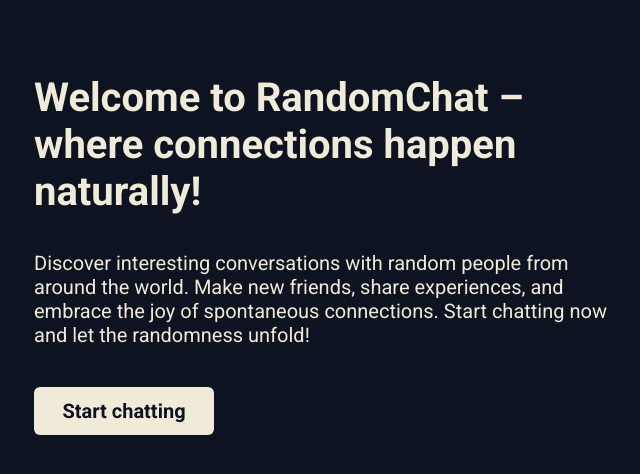
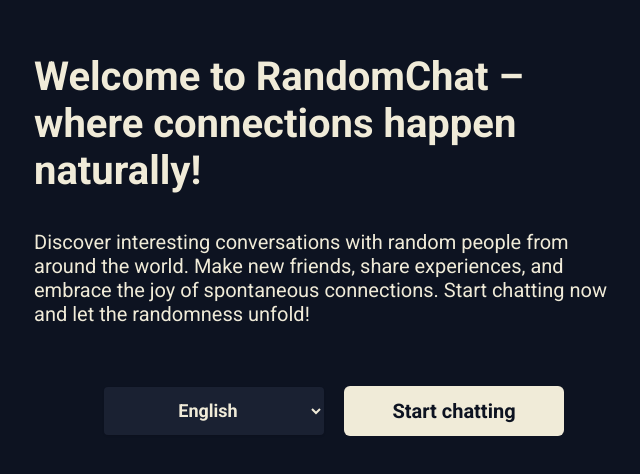
Before and after one commit to mposiel/random-chat, a React (Vite) app in the folder client/: page / in a window 1280 px wide. Shown: the part 146-620 px from the top of the page, without its empty margins (306-946 px from the left). Built offline with nearby package versions, Linux system fonts and the light colour scheme; no server answers.

Commit message:
Added language choice

```diff
--- a/client/src/components/Home.jsx
+++ b/client/src/components/Home.jsx
@@ -5,11 +5,12 @@ import { socket } from "../socket.jsx";
 
 export const Home = ({ updateActiveState }) => {
   const navigate = useNavigate();
+  const [language, setLanguage] = useState("eng");
 
   const startChat = () => {
     updateActiveState(true);
     console.log("looking for match");
-    socket.emit("looking_for_match");
+    socket.emit("looking_for_match", { language });
     navigate("/chat");
   };
 
@@ -29,7 +30,29 @@ export const Home = ({ updateActiveState }) => {
             of spontaneous connections. Start chatting now and let the
             randomness unfold!
           </p>
-
+        </div>
+        <div className="home-controls">
+          <div className="language">
+            <select
+              value={language}
+              onChange={(event) => setLanguage(event.target.value)}
+            >
+              <option value="dan">Danish</option>
+              <option value="deu">German</option>
+              <option value="eng">English</option>
+              <option value="fin">Finnish</option>
+              <option value="fra">French</option>
+              <option value="ita">Italian</option>
+              <option value="jpn">Japanese</option>
+              <option value="nld">Dutch</option>
+              <option value="nor">Norwegian</option>
+              <option value="pl">Polish</option>
+              <option value="por">Portuguese</option>
+              <option value="rus">Russian</option>
+              <option value="spa">Spanish</option>
+              <option value="swe">Swedish</option>
+            </select>
+          </div>
           <button className="start-btn" onClick={startChat}>
             Start chatting
           </button>
--- a/client/src/components/styles/ChatStop.css
+++ b/client/src/components/styles/ChatStop.css
@@ -3,14 +3,13 @@
   padding-left: 1em;
   padding-right: 1em;
   padding-bottom: 1em;
-  /* border: 2px solid #ffffff; */
   display: flex;
   justify-content: space-between;
 }
 
 .user_disconnected h3 {
   color: #f0ebd8;
-  text-align: left; /* Added */
+  text-align: left;
 }
 
 .user_disconnected button {
--- a/client/src/components/styles/Home.css
+++ b/client/src/components/styles/Home.css
@@ -4,7 +4,7 @@
   justify-content: center;
   align-items: center;
   height: 100vh;
-    padding:1em;
+  padding: 1em;
 }
 
 .content .head-text {
@@ -14,41 +14,98 @@
 
 .content .head-text h1 {
   font-size: 2rem;
-    color: #F0EBD8;
+  color: #f0ebd8;
 }
 
 .content .lower-text {
   max-width: 600px;
-
 }
 
 .content .lower-text p {
   font-size: 1rem;
-    color: #F0EBD8;
+  color: #f0ebd8;
   margin-bottom: 2em;
-
 }
 
-.content .lower-text button {
+.home-controls {
+  /* border: 1px solid #f0ebd8; */
+  display: flex;
+  flex-direction: row;
+  flex-wrap: wrap;
+  justify-content: center;
+  align-items: center;
+  max-width: 600px;
+  color: #f0ebd8;
+  background-color: #0d1321;
+  padding: 1em;
+  gap: 1em;
+}
+
+.language {
+  display: flex;
+  flex-direction: column;
+  justify-content: center;
+  align-items: center;
+}
+
+.language p {
+  font-size: 1rem;
+  margin-bottom: 0.5em;
+  color: #f0ebd8;
+}
+
+.language select {
   height: 2.4rem;
-    width: 9rem;
+  width: 11rem;
+  font-size: 0.9rem;
+  font-weight: bold;
+  text-align: center;
+  color: #f0ebd8;
+  background-color: #1a2132;
+  border: none;
+  border-radius: 4px;
+  cursor: pointer;
+  transition: 0.2s;
+  padding: 0.3em 0.6em;
+  outline: none;
+  box-shadow: 0 1px 2px rgba(0, 0, 0, 0.1);
+}
+
+.language select:focus {
+  background-color: #1a2132;
+  color: #f0ebd8;
+  outline: none;
+}
+
+.language select option {
+  background-color: #0d1321;
+  color: #f0ebd8;
+}
+
+.language select:hover {
+  background-color: #1a2132;
+}
+
+.home-controls button {
+  height: 2.5rem;
+  width: 11rem;
   padding: 0.5em 1em;
-    font-size: 1rem;
+  font-size: 1em;
   font-weight: bold;
   text-align: center;
   color: #0d1321;
-    background-color: #F0EBD8;
+  background-color: #f0ebd8;
   border: none;
   border-radius: 6px;
   cursor: pointer;
   transition: 0.05s;
 }
 
-.content .lower-text button:hover {
+.home-controls button:hover {
   font-size: 1.05rem;
 }
 
-.content .lower-text button:active {
+.home-controls button:active {
   font-size: 1rem;
   color: #0d1321;
   background-color: #a7a7a7;
```
Also changed, not shown: client/src/components/styles/Chat.css (line endings or trailing spaces), 2 other files (tests, documents, lock files or other folders). Lines whose indentation alone changed are shown as unchanged.
